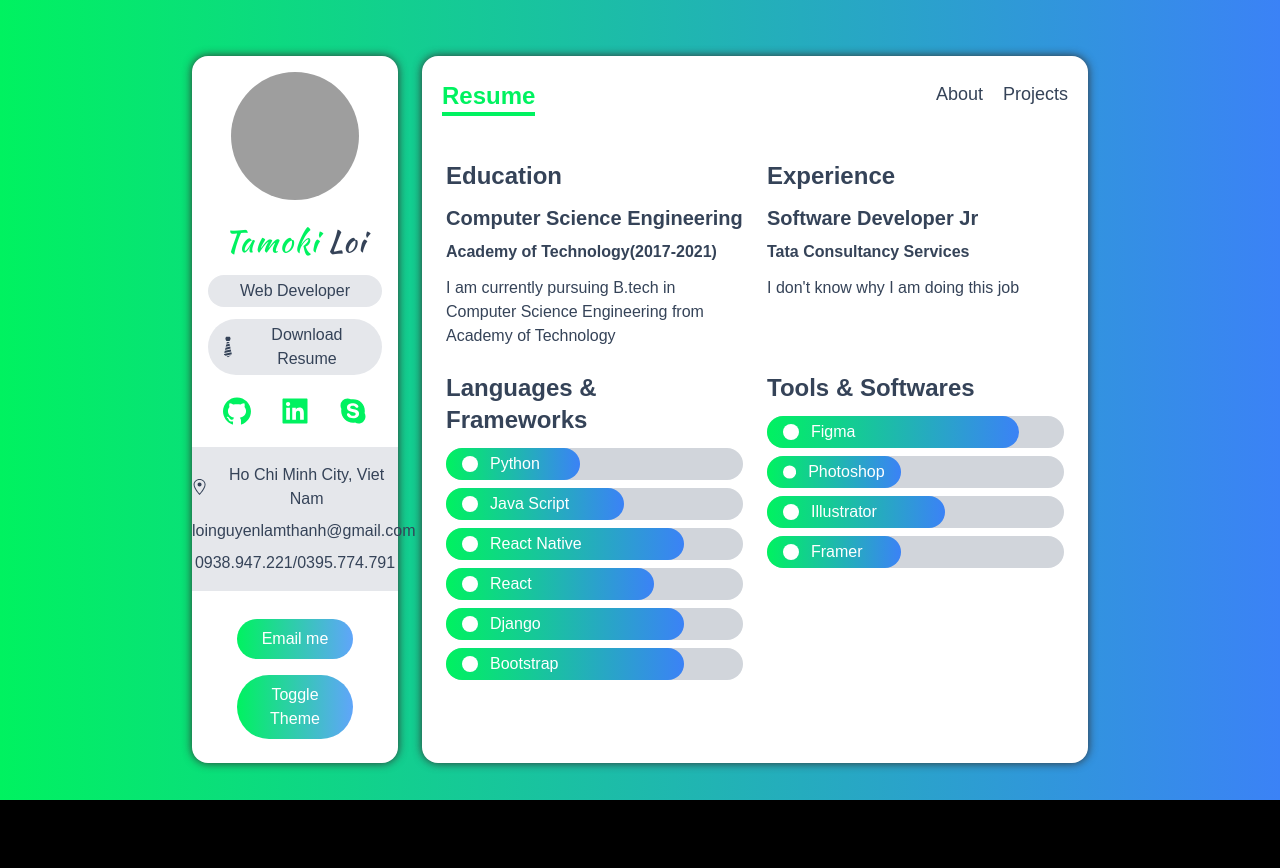
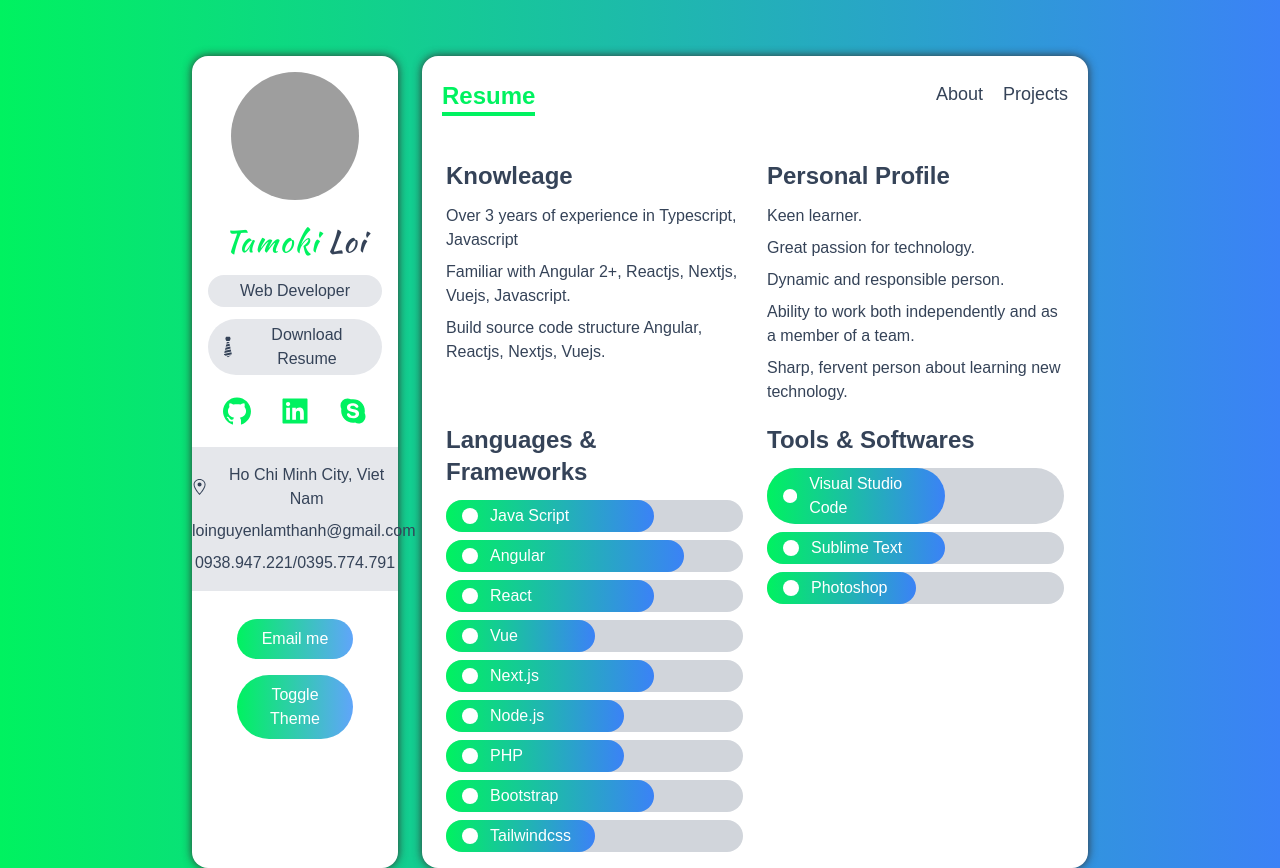
Before and after one commit to TamokiLoi/portfolio-tamoki, a Next.js app: page /resume in a window 1280 px wide. Before the commit the page ends 800 px from the top, so only its background shows below. Built offline with nearby package versions, Linux system fonts and the light colour scheme; grey boxes are pictures that could not be loaded.

Commit message:
update for src

```diff
--- /dev/null
+++ b/animations.ts
@@ -0,0 +1,39 @@
+export const fadeInUp = {
+    initial: {
+        opacity: 0,
+        y: 60
+    },
+    animate: {
+        opacity: 1,
+        y: 0
+    }
+}
+
+export const stagger = {
+    initial: {},
+    animate: {
+        transition: {
+            staggerChildren: 0.1,
+        },
+    },
+};
+
+export const routeFade = {
+    hidden: {
+        opacity: 0,
+    },
+    visible: {
+        opacity: 1,
+        transition: {
+            delay: 0.1,
+            duration: 0.1,
+        },
+    },
+    exit: {
+        opacity: 0,
+        transition: {
+            delay: 0.1,
+            ease: 'easeInOut',
+        },
+    },
+}
--- a/components/Bar.tsx
+++ b/components/Bar.tsx
@@ -1,6 +1,6 @@
-import { FunctionComponent } from "react"
-import { ISkill } from "../types"
 import { motion } from 'framer-motion';
+import { FunctionComponent } from "react";
+import { ISkill } from "../types";
 
 const Bar: FunctionComponent<{ data: ISkill }> = ({
     data: { Icon, level, name }
--- a/components/ProjectCard.tsx
+++ b/components/ProjectCard.tsx
@@ -3,8 +3,14 @@ import { FunctionComponent, useState } from "react";
 import { AiFillGithub, AiFillProject } from "react-icons/ai";
 import { MdClose } from "react-icons/md";
 import { IProject } from "../types";
+import { motion } from "framer-motion";
+import { fadeInUp, stagger } from '../animations';
 
-const ProjectCard: FunctionComponent<{ project: IProject }> = ({
+const ProjectCard: FunctionComponent<{
+    project: IProject,
+    showDetail: null | number,
+    setShowDetail: (id: null | number) => void;
+}> = ({
     project: {
         name,
         image_path,
@@ -14,11 +20,10 @@ const ProjectCard: FunctionComponent<{ project: IProject }> = ({
         github_url,
         key_techs,
         id
-    }
+    },
+    showDetail,
+    setShowDetail,
 }) => {
-
-    const [showDetail, setShowDetail] = useState(false);
-
         return (
             <div>
                 <Image
@@ -29,13 +34,14 @@ const ProjectCard: FunctionComponent<{ project: IProject }> = ({
                     layout="responsive"
                     quality={10}
                     className="cursor-pointer"
-                onClick={() => setShowDetail(true)} />
+                    onClick={() => setShowDetail(id)} />
                 <p className="my-2 text-center">{name}</p>
 
                 {
-                showDetail &&
-                <div className="absolute top-0 left-0 z-10 grid w-full h-auto text-black bg-gray-100 dark:text-white dark:bg-black-100 md:grid-cols-2 gap-x-12">
-                    <div>
+                    showDetail === id &&
+                    <div className="absolute top-0 left-0 z-10 grid w-full h-auto p-2 text-black bg-gray-100 rounded-lg md:p-10 dark:text-white dark:bg-black-100 md:grid-cols-2 gap-x-12">
+                        <motion.div variants={stagger} initial="initial" animate="animate">
+                            <motion.div variants={fadeInUp} className="border-4 border-black-100 dark:border-gray-100">
                                 <Image
                                     width={300}
                                     height={150}
@@ -43,21 +49,22 @@ const ProjectCard: FunctionComponent<{ project: IProject }> = ({
                                     alt={name}
                                     className="overflow-hidden"
                                     layout="responsive" />
+                            </motion.div>
 
-                        <div className="flex justify-center my-4 space-x-3">
+                            <motion.div variants={fadeInUp} className="flex justify-center my-4 space-x-3">
                                 <a href={github_url} className="project-icon-link bg-gray-toggle-black-200" target="_blank">
                                     <AiFillGithub /> <span>Github</span>
                                 </a>
                                 <a href={deployed_url} className="project-icon-link bg-gray-toggle-black-200" target="_blank">
                                     <AiFillProject /> <span>Project</span>
                                 </a>
-                        </div>
-                    </div>
+                            </motion.div>
+                        </motion.div>
 
-                    <div>
-                        <h2 className="mb-3 text-xl font-medium md:text-2xl">{name}</h2>
-                        <h3 className="mb-3 font-medium">{description}</h3>
-                        <div className="flex flex-wrap mt-5 space-x-2 text-sm tracking-wider">
+                        <motion.div variants={stagger} initial="initial" animate="animate">
+                            <motion.h2 variants={fadeInUp} className="mb-3 text-xl font-medium md:text-2xl">{name}</motion.h2>
+                            <motion.h3 variants={fadeInUp} className="mb-3 font-medium">{description}</motion.h3>
+                            <motion.div variants={fadeInUp} className="flex flex-wrap mt-5 space-x-2 text-sm tracking-wider">
                                 {
                                     key_techs &&
                                     key_techs.map(tech =>
@@ -66,13 +73,12 @@ const ProjectCard: FunctionComponent<{ project: IProject }> = ({
                                         </span>
                                     )
                                 }
-                        </div>
-                    </div>
+                            </motion.div>
+                        </motion.div>
 
                         <button
-                        onClick={() => setShowDetail(false)}
-                        className="absolute p-1 rounded-full bg-gray-toggle-black-200 top-3 right-3 focus:outline-none"
-                    >
+                            onClick={() => setShowDetail(null)}
+                            className="absolute p-1 rounded-full bg-gray-toggle-black-200 top-3 right-3 focus:outline-none">
                             <MdClose />
                         </button>
                     </div>
--- a/components/Sidebar.tsx
+++ b/components/Sidebar.tsx
@@ -31,8 +31,8 @@ const Sidebar = () => {
             <p className="px-2 py-1 my-3 rounded-full bg-gray-toggle-black-200">Web Developer</p>
             <a
                 className="flex items-center justify-center px-2 py-1 my-3 rounded-full bg-gray-toggle-black-200"
-                href=""
-                download="name">
+                href="/assets/Nguyen-Lam-Thanh-Loi-Resume.pdf"
+                download="Tamoki Loi Resume.pdf">
                 <GiTie className="w-6 h-6" /> Download Resume
 			</a>
 
--- a/data.ts
+++ b/data.ts
@@ -9,7 +9,7 @@ export const services: IService[] = [
     {
         Icon: RiComputerLine,
         title: "Frontend Development",
-        about: "I can build a beautiful and scalable SPA using <b> HTML</b>,<b>CSS</b>   and <b>React.js</b> ",
+        about: "I can build a scalable SPA using <b> HTML</b>, <b>CSS</b> with <b>Angular</b>, <b>React.js</b>, <b>Vue.js</b> ",
     },
     {
         Icon: FaServer,
@@ -19,39 +19,34 @@ export const services: IService[] = [
     {
         Icon: AiOutlineApi,
         title: "API Development",
-        about: "I can develop robust  REST API using <b>django-rest-api</b>  & <b>Node API</b> ",
+        about: "I can develop robust  REST API using <b>Node API</b> ",
     },
-    {
-        Icon: MdDeveloperMode,
-        title: "Competitive Coder",
-        about: "a daily problem solver in <b>HackerRank</b>  and <b>Leet Code</b> ",
-    },
-    {
-        Icon: AiOutlineAntDesign,
-        title: "UI/UX designer",
-        about: "stunning user interface designer using <b>Figma</b>  and  <b>Framer</b> ",
-    },
-    {
-        Icon: RiComputerLine,
-        title: "Whatever",
-        about: "Lorem ipsum dolor sit amet consectetur adipisicing elit. Hic quis minima autem!",
-    },
+    // {
+    //     Icon: MdDeveloperMode,
+    //     title: "Competitive Coder",
+    //     about: "a daily problem solver in <b>HackerRank</b>  and <b>Leet Code</b> ",
+    // },
+    // {
+    //     Icon: AiOutlineAntDesign,
+    //     title: "UI/UX designer",
+    //     about: "stunning user interface designer using <b>Figma</b>  and  <b>Framer</b> ",
+    // },
+    // {
+    //     Icon: RiComputerLine,
+    //     title: "Whatever",
+    //     about: "Lorem ipsum dolor sit amet consectetur adipisicing elit. Hic quis minima autem!",
+    // },
 ];
 
 export const languages: ISkill[] = [
     {
         Icon: BsCircleFill,
-        name: "Python",
-        level: "45",
+        name: "Java Script",
+        level: "70",
     },
     {
         Icon: BsCircleFill,
-        name: "Java Script",
-        level: "60",
-    },
-    {
-        Icon: BsCircleFill,
-        name: "React Native",
+        name: "Angular",
         level: "80",
     },
     {
@@ -61,36 +56,51 @@ export const languages: ISkill[] = [
     },
     {
         Icon: BsCircleFill,
-        name: "Django",
-        level: "80",
+        name: "Vue",
+        level: "50",
+    },
+    {
+        Icon: BsCircleFill,
+        name: "Next.js",
+        level: "70",
+    },
+    {
+        Icon: BsCircleFill,
+        name: "Node.js",
+        level: "60",
+    },
+    {
+        Icon: BsCircleFill,
+        name: "PHP",
+        level: "60",
     },
     {
         Icon: BsCircleFill,
         name: "Bootstrap",
-        level: "80",
+        level: "70",
+    },
+    {
+        Icon: BsCircleFill,
+        name: "Tailwindcss",
+        level: "50",
     },
 ];
 
 export const tools: ISkill[] = [
     {
         Icon: BsCircleFill,
-        name: "Figma",
-        level: "85",
+        name: "Visual Studio Code",
+        level: "60",
+    },
+    {
+        Icon: BsCircleFill,
+        name: "Sublime Text",
+        level: "60",
     },
     {
         Icon: BsCircleFill,
         name: "Photoshop",
-        level: "45",
-    },
-    {
-        Icon: BsCircleFill,
-        name: "Illustrator",
-        level: "60",
-    },
-    {
-        Icon: BsCircleFill,
-        name: "Framer",
-        level: "45",
+        level: "50",
     },
 ];
 
--- a/pages/_app.tsx
+++ b/pages/_app.tsx
@@ -1,10 +1,10 @@
 import "../styles/globals.css";
 import SideBar from "../components/Sidebar";
 import Navbar from "../components/Navbar";
-
+import { AnimatePresence } from "framer-motion";
 import { ThemeProvider } from 'next-themes';
 
-function MyApp({ Component, pageProps }) {
+function MyApp({ Component, pageProps, router }) {
     return (
         <ThemeProvider attribute="class">
             <div className="grid grid-cols-12 gap-6 px-5 my-14 lg:mb-0 md:mb-16 sm:px-20 md:px-32 lg:px-36 xl:px-48">
@@ -13,7 +13,9 @@ function MyApp({ Component, pageProps }) {
                 </div>
                 <div className="flex flex-col col-span-12 overflow-hidden bg-white-toggle-black lg:col-span-9 rounded-2xl shadow-light-toggle-dark">
                     <Navbar />
-                    <Component {...pageProps} />
+                    <AnimatePresence exitBeforeEnter>
+                        <Component {...pageProps} key={router.route} />
+                    </AnimatePresence>
                 </div>
             </div>
         </ThemeProvider>
--- a/pages/index.tsx
+++ b/pages/index.tsx
@@ -1,34 +1,56 @@
 import { GetServerSideProps, GetServerSidePropsContext, GetStaticPropsContext } from "next";
 import ServiceCard from '../components/ServiceCard';
 import { services } from '../data';
+import { motion } from 'framer-motion';
+import { fadeInUp, routeFade, stagger } from "../animations";
+import Head from 'next/head';
 
 const index = () => {
 
     // console.log('CLIENT', services);
 
     return (
-        <div className="flex flex-col flex-grow px-6 pt-1">
+        <>
+            <Head>
+                <title>About Page</title>
+                <meta name="viewport" content="initial-scale=1.0, width=device-width" />
+            </Head>
+            <motion.div
+                className="flex flex-col flex-grow px-6 pt-1"
+                variants={routeFade}
+                initial="hidden"
+                animate="visible"
+                exit="exit"
+            >
                 <h5 className="my-3 font-medium">
-                I am currently pursuing B.Tech Degree(Final Year) in Computer Science
-                Engineering from Academy of Technology. I have 3+ years of experience in
-                Web Development and I have a Youtube Channel where I teach Full Stack
-                Web Development
+                    I am currently working as a Front End Developer in Ho Chi Minh City, Viet Nam. I have 3+ years of experience in Web Development and I have some projects web personal currently active.
                 </h5>
                 <div className="flex-grow p-4 mt-5 bg-gray-400 dark:bg-black-100"
                     style={{ marginLeft: '-1.5rem', marginRight: '-1.5rem' }}>
                     <h6 className="my-3 text-xl font-bold tracking-wider">What I Offer</h6>
-                <div className="grid gap-6 lg:grid-cols-2">
+                    <motion.div
+                        className="grid gap-6 lg:grid-cols-2"
+                        variants={stagger}
+                        animate="animate"
+                        initial="initial"
+                    >
+                        {/* children's initial and animate property should be same as the parent during a stagger effect */}
                         {
                             services &&
                             services.map(service =>
-                            <div className="rounded-lg bg-gray-toggle-black-200 lg:col-span-1" key={service.title}>
+                                <motion.div
+                                    className="rounded-lg bg-gray-toggle-black-200 lg:col-span-1"
+                                    key={service.title}
+                                    variants={fadeInUp}
+                                >
                                     <ServiceCard service={service} />
-                            </div>
+                                </motion.div>
                             )
                         }
+                    </motion.div>
                 </div>
-            </div>
-        </div>
+            </motion.div>
+        </>
     );
 };
 
--- a/pages/projects.tsx
+++ b/pages/projects.tsx
@@ -1,4 +1,7 @@
+import { motion } from "framer-motion";
+import Head from 'next/head';
 import { useState } from 'react';
+import { fadeInUp, routeFade, stagger } from '../animations';
 import ProjectCard from '../components/ProjectCard';
 import ProjectsNavbar from '../components/ProjectsNavbar';
 import { projects as projectsData } from '../data';
@@ -8,6 +11,8 @@ const Projects = () => {
 
     const [projects, setProjects] = useState(projectsData);
     const [active, setActive] = useState('all');
+
+    const [showDetail, setShowDetail] = useState<number | null>(null);
 
     const handleFilterCategory = (category: Category | 'all') => {
         setActive(category);
@@ -22,20 +27,46 @@ const Projects = () => {
     }
 
     return (
-        <div className="px-5 py-2 overflow-y-scroll" style={{ height: '60vh' }}>
-            <ProjectsNavbar handleFilterCategory={handleFilterCategory} active={active}/>
+        <>
+            <Head>
+                <title>Projects Page</title>
+                <meta name="viewport" content="initial-scale=1.0, width=device-width" />
+            </Head>
+            <motion.div
+                className="px-5 py-2 overflow-y-scroll"
+                style={{ height: '60vh' }}
+                variants={routeFade}
+                initial="hidden"
+                animate="visible"
+                exit="exit"
+            >
+                <ProjectsNavbar handleFilterCategory={handleFilterCategory} active={active} />
 
-            <div className="relative grid grid-cols-12 gap-4 my-3">
-                {
-                    projects &&
-                    projects.map(project =>
-                        <div key={project.name} className="col-span-12 p-2 rounded-lg sm:col-span-6 lg:col-span-4 bg-gray-toggle-black-200">
-                            <ProjectCard project={project} />
-                        </div>
-                    )
-                }
-            </div>
-        </div>
+                <motion.div
+                    className="relative grid grid-cols-12 gap-4 my-3"
+                    variants={stagger}
+                    animate="animate"
+                    initial="initial"
+                >
+                    {/* children's initial and animate property should be same as the parent during a stagger effect */}
+                    {
+                        projects &&
+                        projects.map(project =>
+                            <motion.div
+                                className="col-span-12 p-2 rounded-lg sm:col-span-6 lg:col-span-4 bg-gray-toggle-black-200"
+                                key={project.name}
+                                variants={fadeInUp}
+                            >
+                                <ProjectCard
+                                    project={project}
+                                    showDetail={showDetail}
+                                    setShowDetail={setShowDetail} />
+                            </motion.div>
+                        )
+                    }
+                </motion.div>
+            </motion.div>
+        </>
     )
 }
 
--- a/pages/resume.tsx
+++ b/pages/resume.tsx
@@ -1,32 +1,44 @@
+import { motion } from 'framer-motion';
+import Head from 'next/head';
+import { fadeInUp, routeFade } from '../animations';
+import Bar from '../components/Bar';
 import { languages, tools } from '../data';
-import Bar from '../components/Bar';
 
 const resume = () => {
     return (
-        <div className="px-6 py-2">
+        <>
+            <Head>
+                <title>Resume Page</title>
+                <meta name="viewport" content="initial-scale=1.0, width=device-width" />
+            </Head>
+            <motion.div
+                className="px-6 py-2"
+                variants={routeFade}
+                initial="hidden"
+                animate="visible"
+                exit="exit"
+            >
                 {/* education & exp */}
 
                 <div className="grid gap-6 md:grid-cols-2">
+                    <motion.div variants={fadeInUp} initial="initial" animate="animate">
+                        <h5 className="my-3 text-2xl font-bold">Knowleage</h5>
                         <div>
-                    <h5 className="my-3 text-2xl font-bold">Education</h5>
+                            <p className="my-2">Over 3 years of experience in Typescript, Javascript</p>
+                            <p className="my-2">Familiar with Angular 2+, Reactjs, Nextjs, Vuejs, Javascript.</p>
+                            <p className="my-2">Build source code structure Angular, Reactjs, Nextjs, Vuejs.</p>
+                        </div>
+                    </motion.div>
+                    <motion.div variants={fadeInUp} initial="initial" animate="animate">
+                        <h5 className="my-3 text-2xl font-bold">Personal Profile</h5>
                         <div>
-                        <h5 className="my-2 text-xl font-bold">
-                            Computer Science Engineering
-                        </h5>
-                        <p className="font-semibold">Academy of Technology(2017-2021)</p>
-                        <p className="my-3">I am currently pursuing B.tech in Computer Science Engineering from Academy of Technology</p>
+                            <p className="my-2">Keen learner.</p>
+                            <p className="my-2">Great passion for technology.</p>
+                            <p className="my-2">Dynamic and responsible person.</p>
+                            <p className="my-2">Ability to work both independently and as a member of a team.</p>
+                            <p className="my-2">Sharp, fervent person about learning new technology.</p>
                         </div>
-                </div>
-                <div>
-                    <h5 className="my-3 text-2xl font-bold">Experience</h5>
-                    <div>
-                        <h5 className="my-2 text-xl font-bold">
-                            Software Developer Jr
-                        </h5>
-                        <p className="font-semibold">Tata Consultancy Services</p>
-                        <p className="my-3">I don't know why I am doing this job</p>
-                    </div>
-                </div>
+                    </motion.div>
                 </div>
 
                 {/* languages & tools */}
@@ -51,7 +63,8 @@ const resume = () => {
                         </div>
                     </div>
                 </div>
-        </div>
+            </motion.div>
+        </>
     )
 }
 
--- a/styles/globals.css
+++ b/styles/globals.css
@@ -7,9 +7,15 @@
 /* TODO use tailwind */
 @layer components {
     body {
-        background-color: black;
         font-family: sans-serif;
         color: #354358;
+    }
+    ::-webkit-scrollbar-thumb {
+        background-image: linear-gradient(to right bottom, #00f260, #0575e6);
+    }
+    ::-webkit-scrollbar {
+        width: 8px;
+        height: 0px;
     }
     .btn-email-sidebar {
         @apply w-8/12 px-5 py-2 my-2 text-white rounded-full bg-gradient-to-r from-green to-blue-400 focus:outline-none;
```
Also changed, not shown: 1 other file (tests, documents, lock files or other folders). Lines whose indentation alone changed are shown as unchanged.
